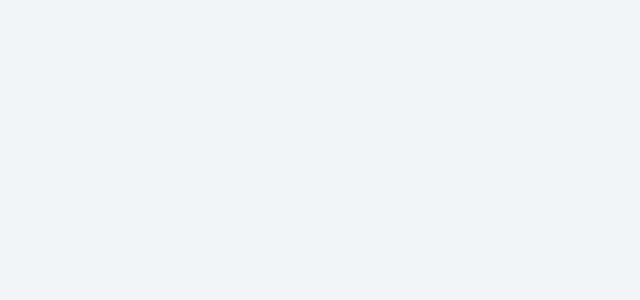
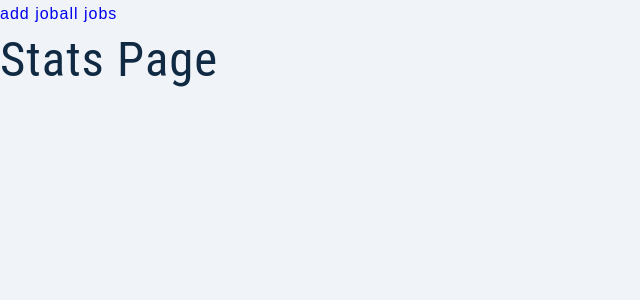
Before and after one commit to nelsW70/mern-jobify_smilga, a React (Create React App) app in the folder client/: page / in a window 1280 px wide. Shown: the top 300 px of the page, without its empty margins (0-640 px from the left). Built offline with nearby package versions, Linux system fonts and the light colour scheme; sample sign-in values are in the browser's storage.

Commit message:
add: protected route

```diff
--- a/client/src/App.jsx
+++ b/client/src/App.jsx
@@ -1,5 +1,5 @@
 import { BrowserRouter, Routes, Route } from 'react-router-dom';
-import { Error, Landing, Register } from './pages';
+import { Error, Landing, Register, ProtectedRoute } from './pages';
 import {
   AddJob,
   AllJobs,
@@ -12,8 +12,15 @@ function App() {
   return (
     <BrowserRouter>
       <Routes>
-        <Route path="/">
-          <Route path="stats" element={<Stats />} />
+        <Route
+          path="/"
+          element={
+            <ProtectedRoute>
+              <SharedLayout />
+            </ProtectedRoute>
+          }
+        >
+          <Route index element={<Stats />} />
           <Route path="all-jobs" element={<AllJobs />}></Route>
           <Route path="add-job" element={<AddJob />}></Route>
           <Route path="profile" element={<Profile />}></Route>
--- /dev/null
+++ b/client/src/pages/ProtectedRoute.jsx
@@ -0,0 +1,12 @@
+import { Navigate } from 'react-router-dom';
+import { useAppContext } from '../context/appContext';
+
+const ProtectedRoute = ({ children }) => {
+  const { user } = useAppContext();
+  if (!user) {
+    return <Navigate to="/landing" />;
+  }
+  return children;
+};
+
+export default ProtectedRoute;
--- a/client/src/pages/dashboard/SharedLayout.jsx
+++ b/client/src/pages/dashboard/SharedLayout.jsx
@@ -1,5 +1,16 @@
+import { Outlet, Link } from 'react-router-dom';
+import Wrapper from '../../assets/wrappers/SharedLayout';
+
 const SharedLayout = () => {
-  return <div>Shared Layout</div>;
+  return (
+    <Wrapper>
+      <nav>
+        <Link to="add-job">add job</Link>
+        <Link to="all-jobs">all jobs</Link>
+      </nav>
+      <Outlet />
+    </Wrapper>
+  );
 };
 
 export default SharedLayout;
--- a/client/src/pages/index.js
+++ b/client/src/pages/index.js
@@ -1,5 +1,6 @@
 import Error from './Error';
 import Landing from './Landing';
 import Register from './Register';
+import ProtectedRoute from './ProtectedRoute';
 
-export { Error, Landing, Register };
+export { Error, Landing, Register, ProtectedRoute };
```
